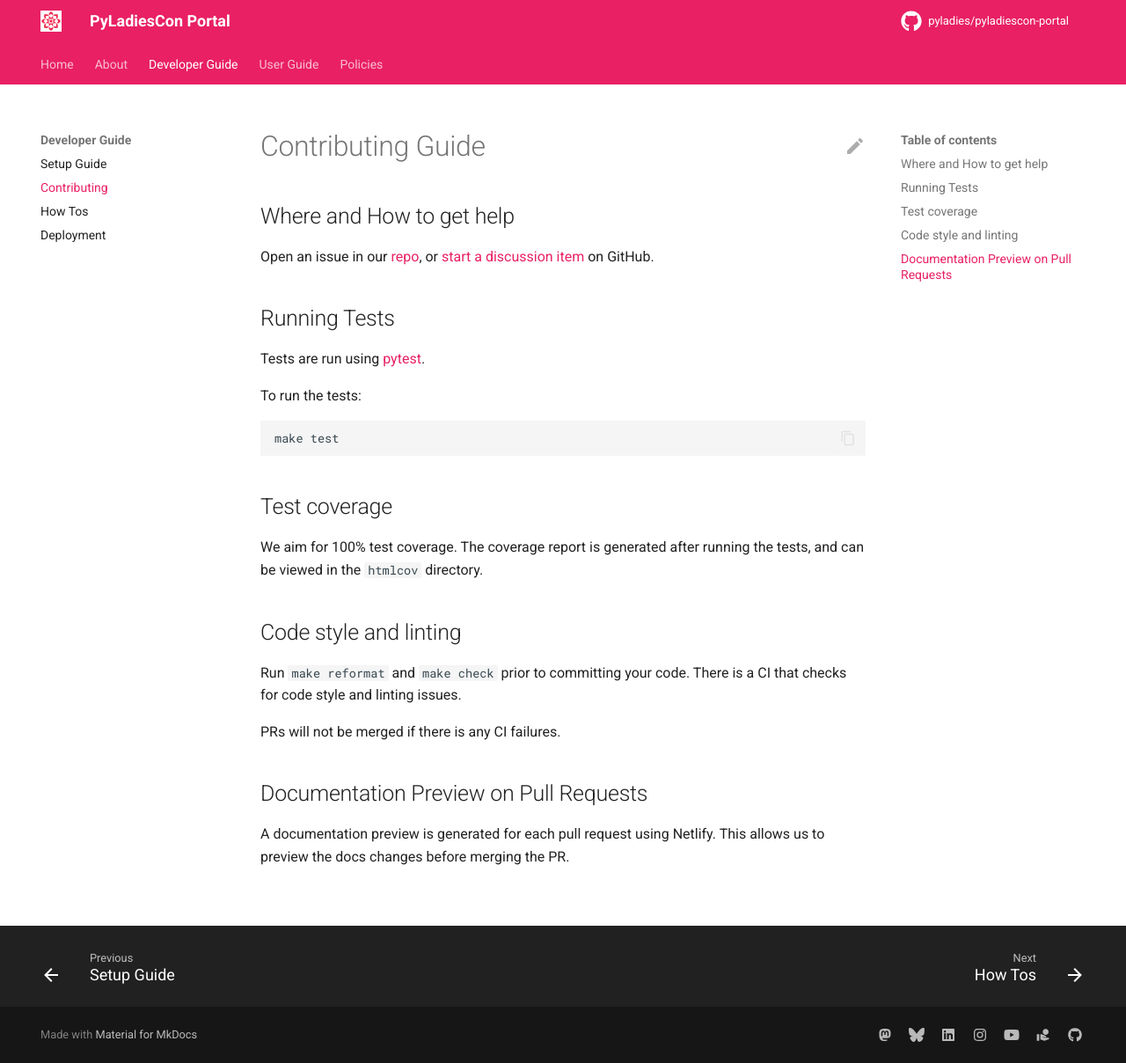
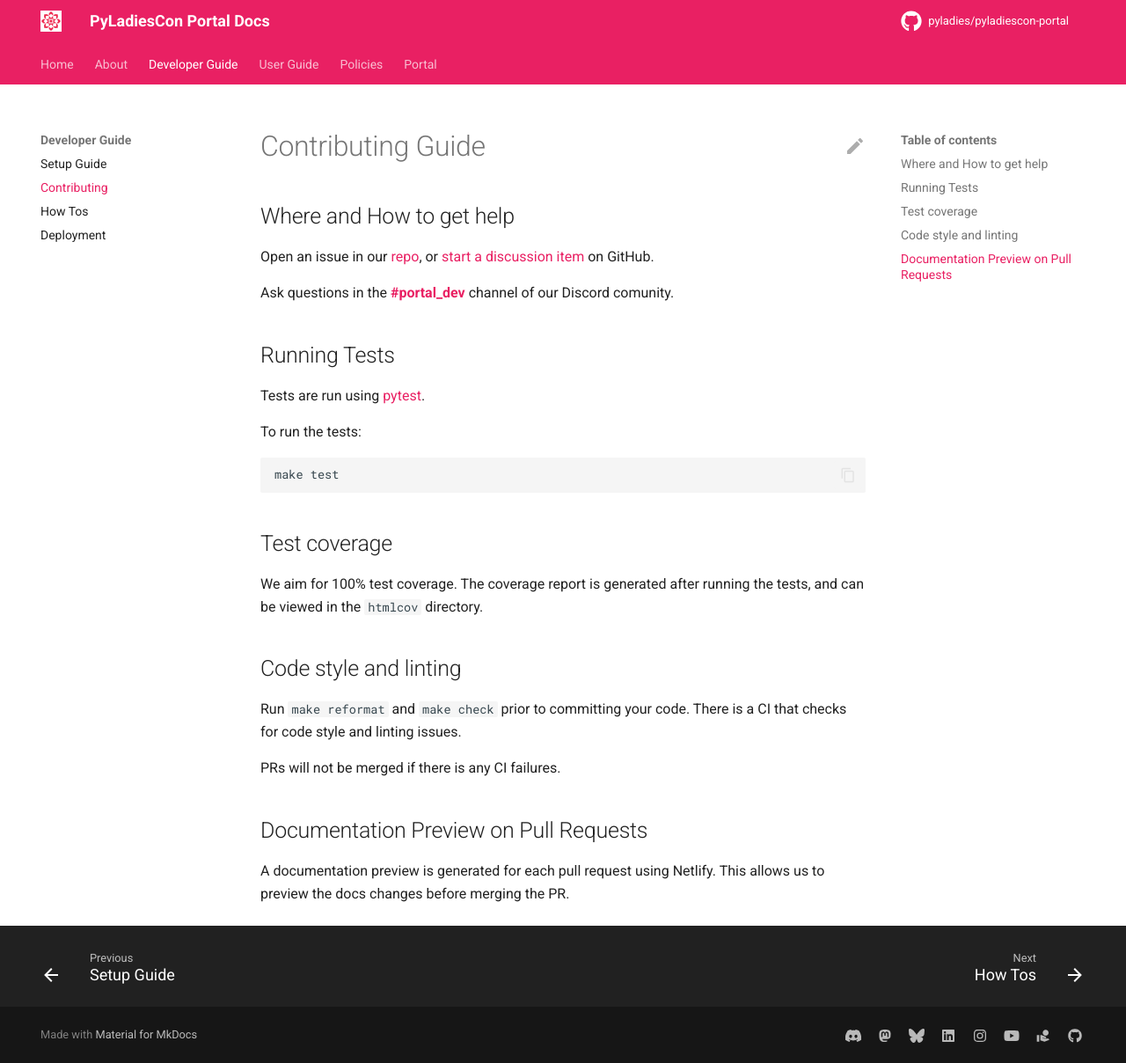
Before and after one commit to pyladies/pyladiescon-portal, an MkDocs documentation site: the page built from docs/developer/contributing.md, in a window 1280 px wide and 1208 px high. Shown: the whole window at 88% size. Built offline with MkDocs 1.6.1 and Material for MkDocs 9.7.7, drawn with Linux system fonts in a browser that asks for light colours; comment, search, counter and statistics services are not loaded.

Commit message:
136 link to the portal site and discord from the docs (#143)
* Added line break to setup docs
* Added ".cache" directory to the .gitignore
* Updated title to "PyLadiesCon Portal Docs"
* Add a link to the portal to the nav bar
* Added Discord link to bottom of page
* Added link to the Discord channel

```diff
--- a/docs/developer/contributing.md
+++ b/docs/developer/contributing.md
@@ -9,6 +9,8 @@ description: Contributing to PyLadiesCon Portal
 
 Open an issue in our [repo](https://github.com/pyladies/pyladiescon-portal),
 or [start a discussion item](https://github.com/pyladies/pyladiescon-portal/discussions) on GitHub.
+
+Ask questions in the **[#portal_dev](https://discord.gg/X6fcufjb)** channel of our Discord comunity.
 
 ## Running Tests
 
--- a/mkdocs.yml
+++ b/mkdocs.yml
@@ -1,5 +1,5 @@
 # yaml-language-server: $schema=https://squidfunk.github.io/mkdocs-material/schema.json
-site_name: PyLadiesCon Portal
+site_name: PyLadiesCon Portal Docs
 site_url: https://pyladiescon-portal-docs.netlify.app
 theme:
   name: material
@@ -48,12 +48,16 @@ nav:
     - Terms of Service: policies/terms_of_use.md
     - Acceptable Use Policy: policies/acceptable_use_policy.md
     - Code of Conduct: https://global-conference-2025.netlify.app/en/coc/
+  - Portal: https://portal.pyladies.com/
 repo_url: https://github.com/pyladies/pyladiescon-portal
 repo_name: pyladies/pyladiescon-portal
 edit_uri: edit/main/docs/
 extra:
   homepage: https://conference.pyladies.com
   social:
+    - icon: fontawesome/brands/discord
+      link: https://discord.com/invite/2fUN4ddVfP
+      name: Join our Discord
     - icon: fontawesome/brands/mastodon
       link: https://fosstodon.org/@pyladies
       name: Follow us on Mastodon
```
Also changed, not shown: docs/developer/setup.md (+3 -0 lines), 1 other file.
